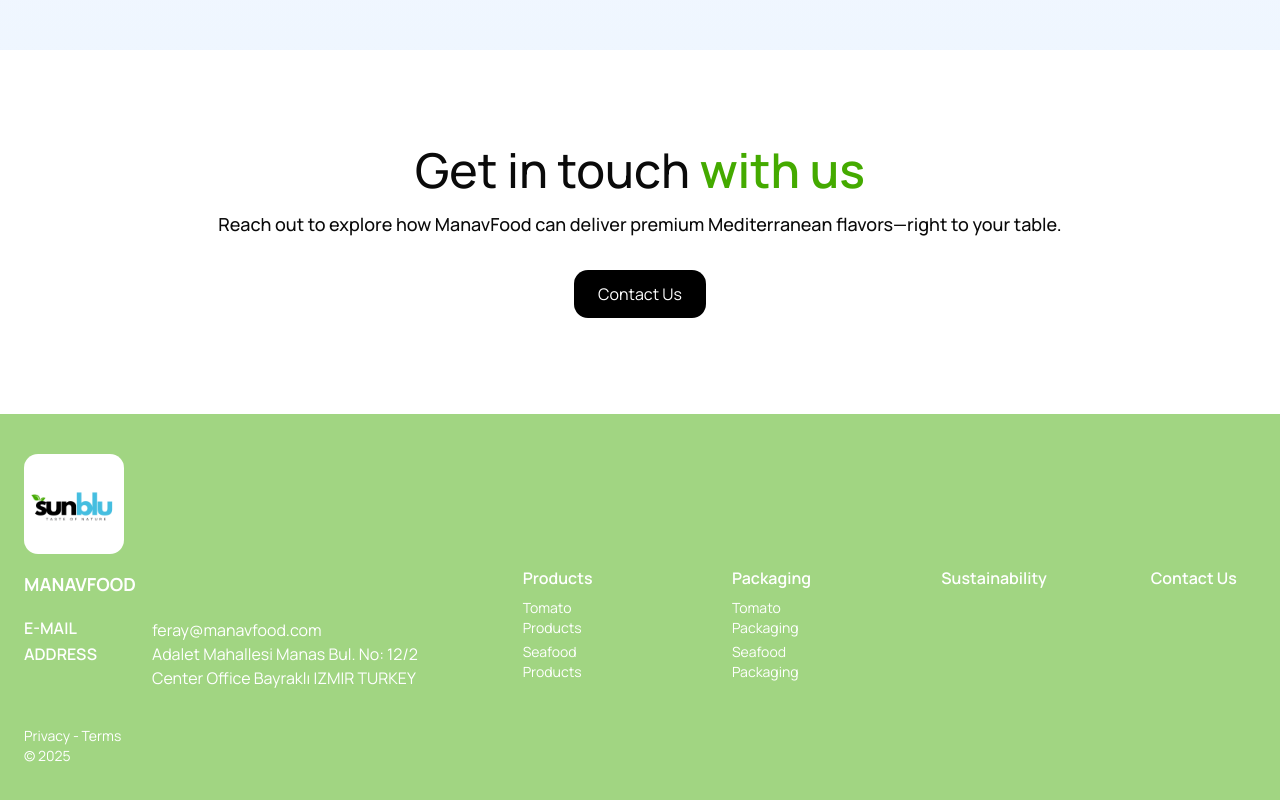
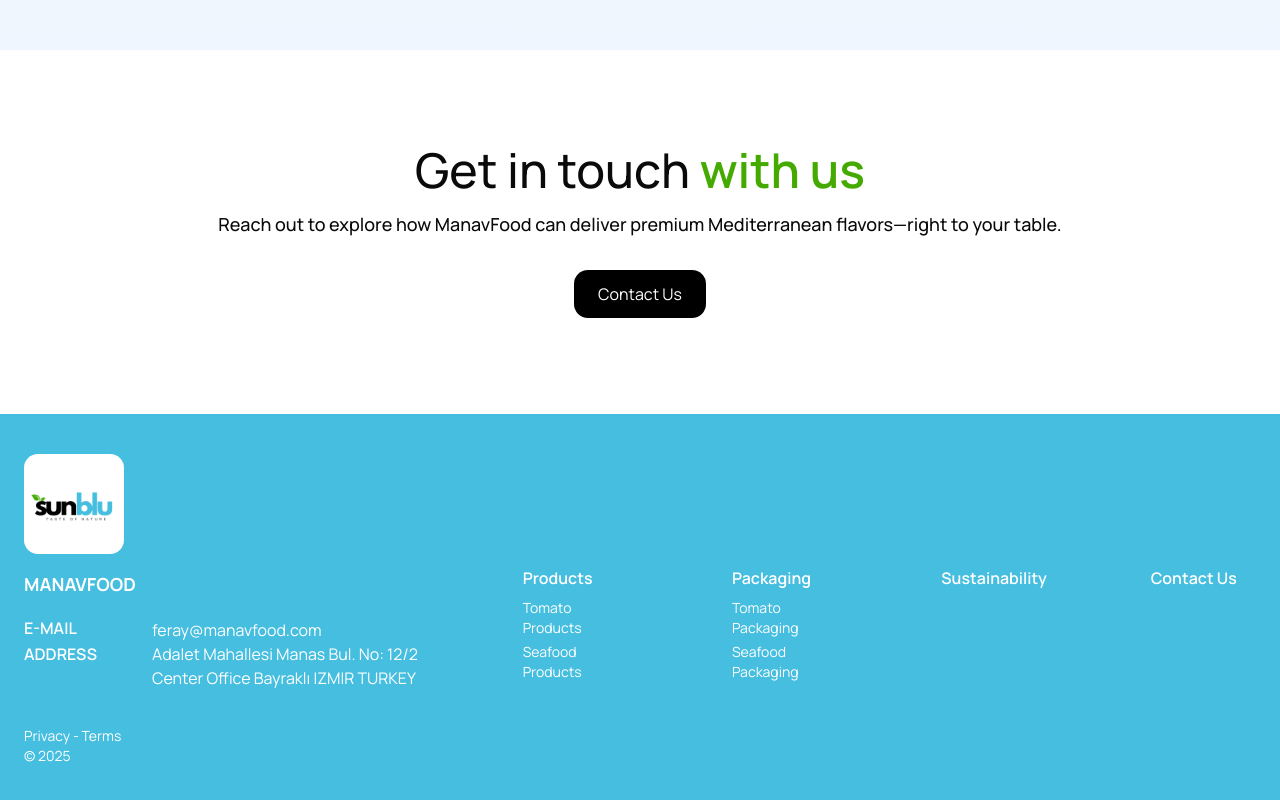
Before and after one commit to mfurkanyener/manavfood, a Next.js app: page /homepage in a window 1280 px wide. Shown: the part 2469-3269 px from the top of the page. Built offline with nearby package versions, Linux system fonts and the light colour scheme; a web font is replaced by a local one.

Commit message:
--Edited [-] Footer bg-color changed.

```diff
--- a/src/components/footer/Footer.js
+++ b/src/components/footer/Footer.js
@@ -11,7 +11,7 @@
     if (isMenuPage || isContactPage) return null;
 
     return (
-        <footer className={`${isTomatoPage ? "bg-[#A1D582]" : "bg-[#A1D582]"} text-white py-10`}>
+        <footer className={`${isTomatoPage ? "bg-[#A1D582]" : "bg-[#45BEE0]"} text-white py-10`}>
             <div className="max-w-7xl mx-auto px-6 grid grid-cols-1 md:grid-cols-2 lg:grid-cols-6 gap-6">
                 <div className="col-span-1 md:col-span-2 flex flex-col md:flex-row md:items-start md:space-x-8">
                     <div className="mb-6 md:mb-0">
```
